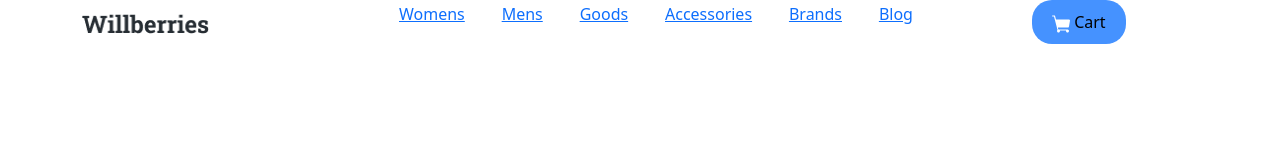
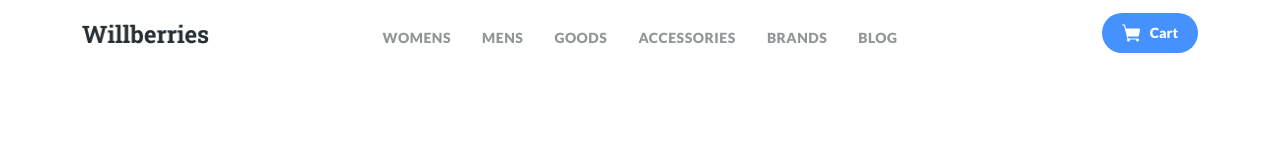
Before and after one commit to Nikolaj95/Willberries, a plain HTML site: page index.html in a window 1280 px wide. Drawn offline with nearby package versions, Linux system fonts and the light colour scheme.

Commit message:
lesson01

```diff
--- a/css/style.css
+++ b/css/style.css
@@ -1,11 +1,38 @@
 .navigation {
     list-style: none;
+    padding: 0;
+    margin-top: 25px;
 }
 
-.cart {
+.navigation-link {
+    text-decoration: none;
+    color: #939699;
+    font-family: 'Lato', sans-serif;
+    font-style: normal;
+    font-weight: 900;
+    font-size: 14px;
+    line-height: 20px;
+    text-transform: uppercase;
+    letter-spacing: 0.5px;
+}
+
+.cart-btn {
     background: #4592FF;
     border-radius: 20px;
+    padding: 10px 20px;
     border: none;
-    text-align: center;
-    padding: 10px 20px;
+    color: white;
+
+    font-family: 'Lato', sans-serif;
+    font-style: normal;
+    font-weight: 900;
+    font-size: 14px;
+    line-height: 20px;
+    display: flex;
+    align-items: center;
+    cursor: pointer;
 }
+
+.icon-btn {
+    margin-right: 10px;
+}
--- a/index.html
+++ b/index.html
@@ -6,19 +6,21 @@
           content="width=device-width, user-scalable=no, initial-scale=1.0, maximum-scale=1.0, minimum-scale=1.0">
     <meta http-equiv="X-UA-Compatible" content="ie=edge">
     <title>Willberries</title>
+    <link rel="preconnect" href="https://fonts.gstatic.com">
+    <link href="https://fonts.googleapis.com/css2?family=Lato:wght@400;900&display=swap" rel="stylesheet">
     <link href="https://cdn.jsdelivr.net/npm/bootstrap@5.0.0-beta1/dist/css/bootstrap.min.css" rel="stylesheet" integrity="sha384-giJF6kkoqNQ00vy+HMDP7azOuL0xtbfIcaT9wjKHr8RbDVddVHyTfAAsrekwKmP1" crossorigin="anonymous">
     <link rel="stylesheet" href="css/style.css">
 </head>
 <body>
 <header class="container">
-    <div class="row d-flex align-items-center justify-content-between align-items-center">
+    <div class="row d-flex justify-content-between align-items-center">
         <div class="logo col-2">
             <a href="#" class="logo">
                 <img src="img/Willberries.png" alt="Логотип" width=127>
             </a>
         </div>
         <nav class="col-6">
-            <ul class=" navigation d-flex justify-content-between">
+            <ul class=" navigation d-flex justify-content-around align-items-center">
                 <li class="navigation-item"><a href="#" class="navigation-link">Womens</a></li>
                 <li class="navigation-item"><a href="#" class="navigation-link">Mens</a></li>
                 <li class="navigation-item"><a href="#" class="navigation-link">Goods</a></li>
@@ -27,10 +29,10 @@
                 <li class="navigation-item"><a href="#" class="navigation-link">Blog</a></li>
             </ul>
         </nav>
-        <div class="col-2">
-            <button class="cart">
-                <img src="img/Cart.svg" alt="Карзина">
-                <span>Cart</span>
+        <div class="col-2 d-flex justify-content-end">
+            <button class="cart-btn">
+                <img class="icon-btn" src="img/Cart.svg" alt="Карзина">
+                <span class="text-btn">Cart</span>
             </button>
         </div>
     </div>
```
